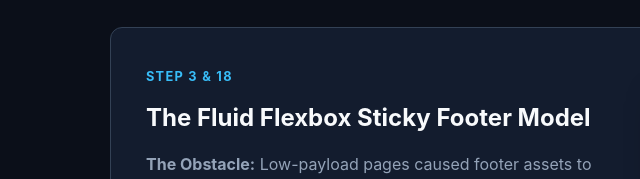
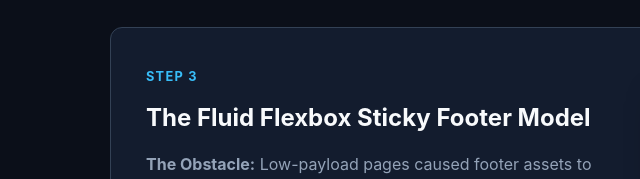
Before and after one commit to abumusa247/bookingwebsite, a plain HTML site: page index.html in a window 1280 px wide. Shown: the part 961-1140 px from the top of the page, 0-640 px from the left. Drawn offline with Linux system fonts and the light colour scheme.

Commit message:
Update index.html

```diff
--- a/index.html
+++ b/index.html
@@ -48,7 +48,7 @@
 
             <div class="showcase-box">
                 <div class="showcase-text">
-                    <span class="step-tag">Step 3 & 18</span>
+                    <span class="step-tag">Step 3 </span>
                     <h3>The Fluid Flexbox Sticky Footer Model</h3>
                     <p><strong>The Obstacle:</strong> Low-payload pages caused footer assets to float awkwardly up into the absolute center of the viewport browser layout.</p>
                     <p><strong>The Fix:</strong> Implemented a flexible layout distribution rule across the parent layout. Re-assigned semantic <code>&lt;main&gt;</code> variables to dynamically stretch and automatically compress remaining white spaces.</p>
```
